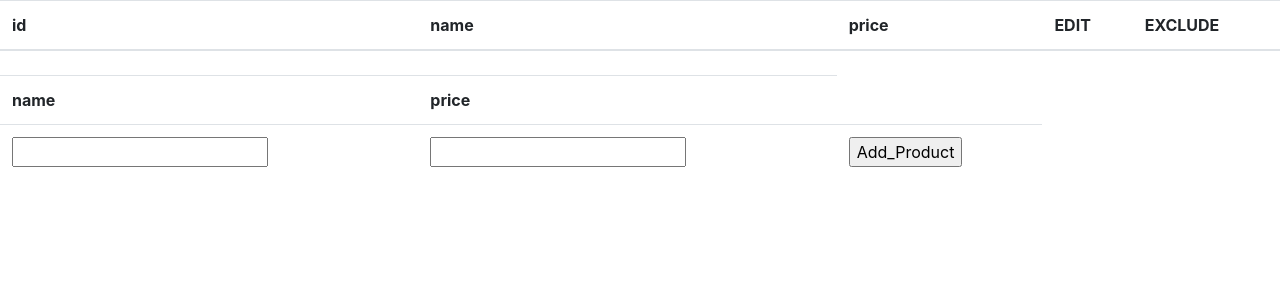
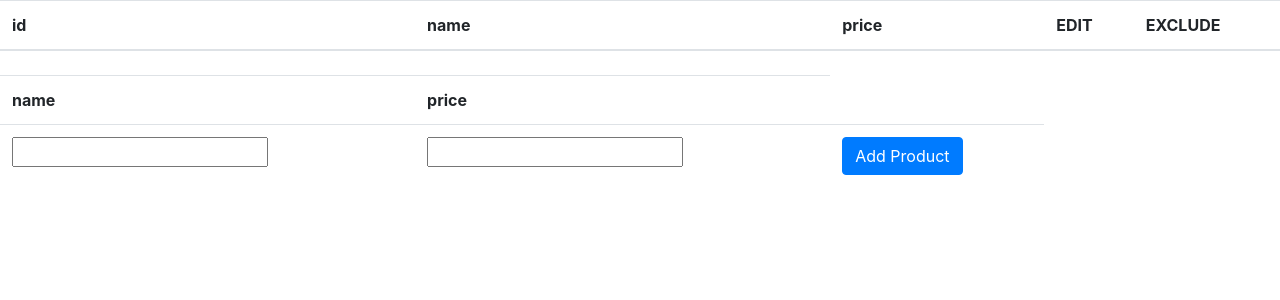
Before and after one commit to GlaudistonNeto/php_backend-products, a PHP site: page /list.php in a window 1280 px wide. Shown: the top 300 px of the page. Run offline with PHP 8.4, Linux system fonts and the light colour scheme; data that the repository does not hold is empty.

Commit message:
🖥️wip: needs to fix the wornings, but everithing is working as expected

```diff
--- a/list.php
+++ b/list.php
@@ -42,7 +42,7 @@
                 <td><?php echo $price?></td>
                 <td> <!-- Showing values --> <!--  -->
                     <form action="http://localhost/edit.php">
-                        <button onclick="edit.php" type="submit">EDIT</button>
+                        <button class="btn btn-warning" onclick="edit.php" type="submit">EDIT</button>
                     </form>
                 </td>
 
@@ -66,7 +66,7 @@
                     </tr>
                     <td><input type="text" name="name"></td>
                     <td><input type="real" name="price"></td>
-                    <td><input type="submit" value="Add_Product"></td>
+                    <td><input class="btn btn-primary" type="submit" value="Add Product"></td>
                 </form>
             </tr>
         </tbody>
```
Also changed, not shown: edit.php (+8 -4 lines).
